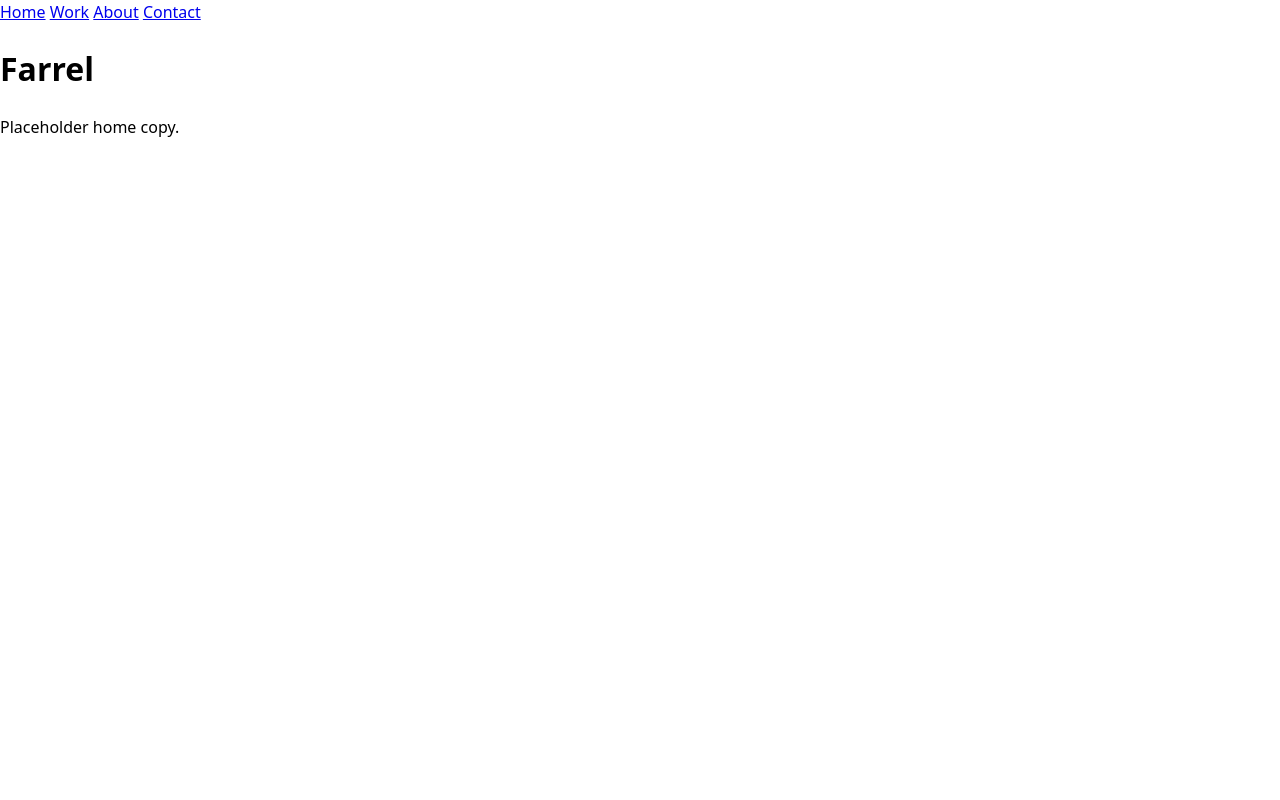
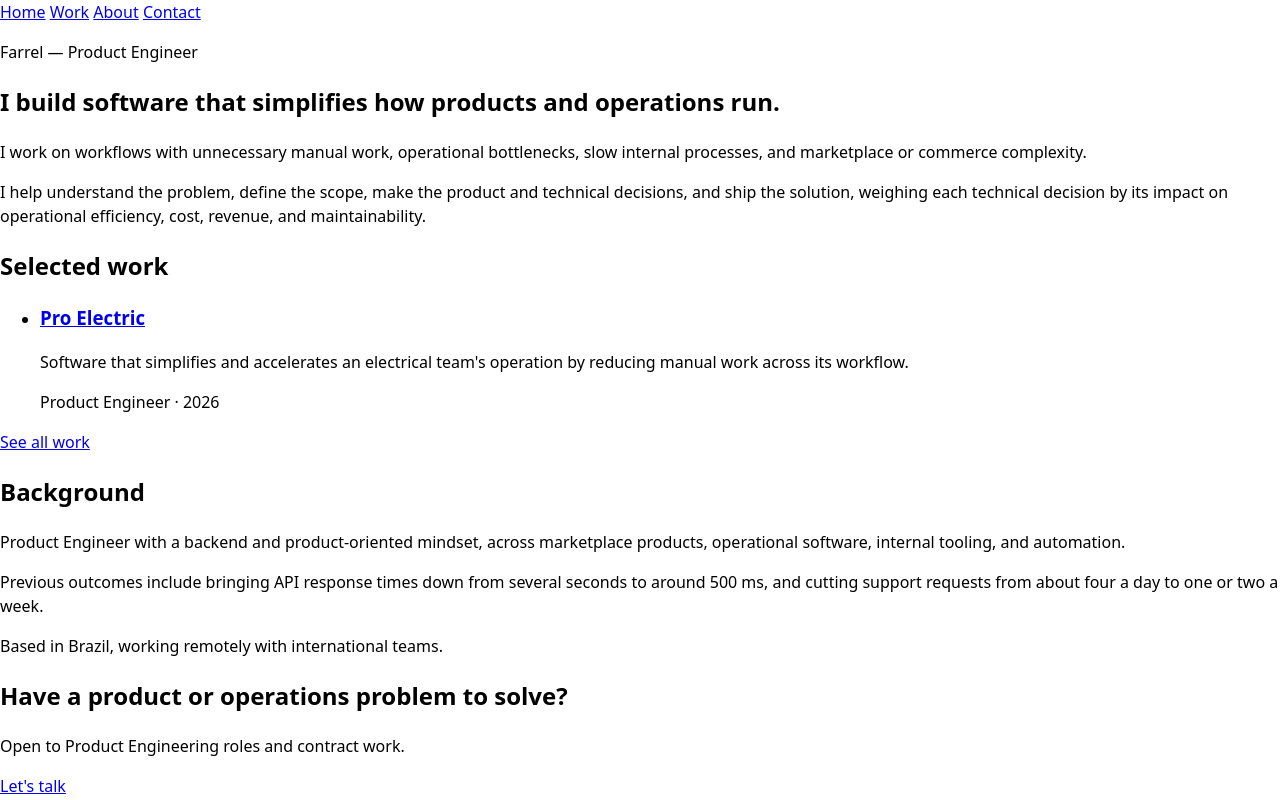
Before and after one commit to farreltobias/portfolio, an Astro site: page / in a window 1280 px wide. Built offline with nearby package versions, Linux system fonts and the light colour scheme; Astro itself is replaced by a stand-in of ours.

Commit message:
feat(homepage): implement complete landing page with featured work
Replace placeholder content with full homepage including hero section, featured projects from content collection, background summary, and contact CTA. Added project filtering and sorting by year to showcase selected work chronologically.

```diff
--- /dev/null
+++ b/src/content/projects/pro-electric.md
@@ -0,0 +1,17 @@
+---
+title: Pro Electric
+description: Software that simplifies and accelerates an electrical team's operation by reducing manual work across its workflow.
+year: 2026
+role: Product Engineer
+featured: true
+---
+
+Client project for Pro Electric.
+
+## Problem
+
+The electrical team's workflow depended on manual work that slowed down its operation.
+
+## Solution
+
+Software designed to simplify and accelerate the team's operation and reduce manual work across the workflow.
--- a/src/pages/index.astro
+++ b/src/pages/index.astro
@@ -1,8 +1,70 @@
 ---
+import { getCollection } from "astro:content";
 import BaseLayout from "../layouts/BaseLayout.astro";
+
+const selectedWork = (
+  await getCollection("projects", ({ data }) => data.featured)
+).sort((a, b) => b.data.year - a.data.year);
 ---
 
-<BaseLayout title="Farrel">
-  <h1>Farrel</h1>
-  <p>Placeholder home copy.</p>
+<BaseLayout
+  title="Farrel — Product Engineer"
+  description="Farrel is a Product Engineer who builds software that simplifies how products and operations run, from problem definition to shipped solution."
+>
+  <section>
+    <p>Farrel — Product Engineer</p>
+    <h1>I build software that simplifies how products and operations run.</h1>
+    <p>
+      I work on workflows with unnecessary manual work, operational
+      bottlenecks, slow internal processes, and marketplace or commerce
+      complexity.
+    </p>
+    <p>
+      I help understand the problem, define the scope, make the product and
+      technical decisions, and ship the solution, weighing each technical
+      decision by its impact on operational efficiency, cost, revenue, and
+      maintainability.
+    </p>
+  </section>
+
+  <section>
+    <h2>Selected work</h2>
+    <ul>
+      {
+        selectedWork.map((project) => (
+          <li>
+            <h3>
+              <a href={`/work/${project.id}`}>{project.data.title}</a>
+            </h3>
+            <p>{project.data.description}</p>
+            <p>
+              {project.data.role} · {project.data.year}
+            </p>
+          </li>
+        ))
+      }
+    </ul>
+    <a href="/work">See all work</a>
+  </section>
+
+  <section>
+    <h2>Background</h2>
+    <p>
+      Product Engineer with a backend and product-oriented mindset, across
+      marketplace products, operational software, internal tooling, and
+      automation.
+    </p>
+    <p>
+      Previous outcomes include bringing API response times down from several
+      seconds to around 500 ms, and cutting support requests from about four a
+      day to one or two a week.
+    </p>
+    <p>Based in Brazil, working remotely with international teams.</p>
+  </section>
+
+  <section>
+    <h2>Have a product or operations problem to solve?</h2>
+    <p>Open to Product Engineering roles and contract work.</p>
+    <a href="/contact">Let's talk</a>
+  </section>
 </BaseLayout>
```
Also changed, not shown: src/content/projects/sample-project.md (deleted, +0 -10 lines).
